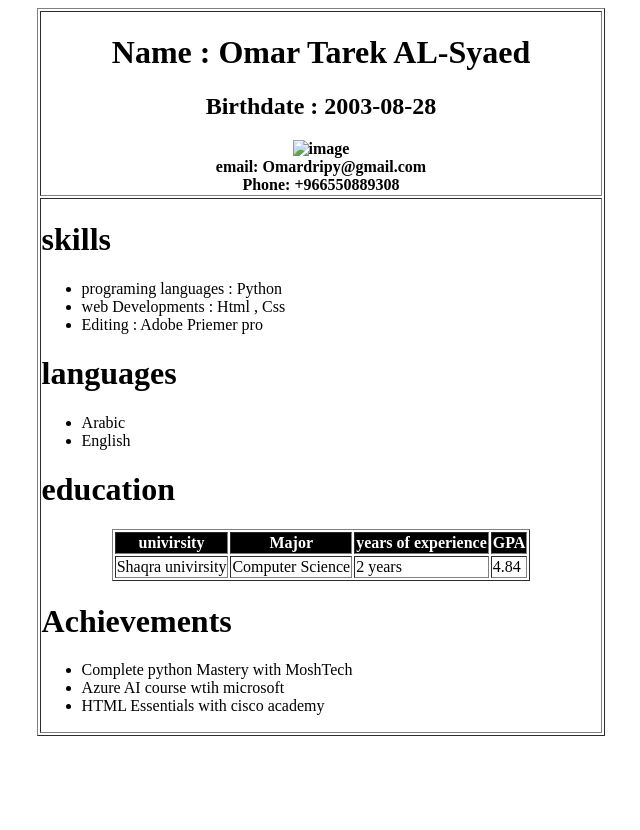
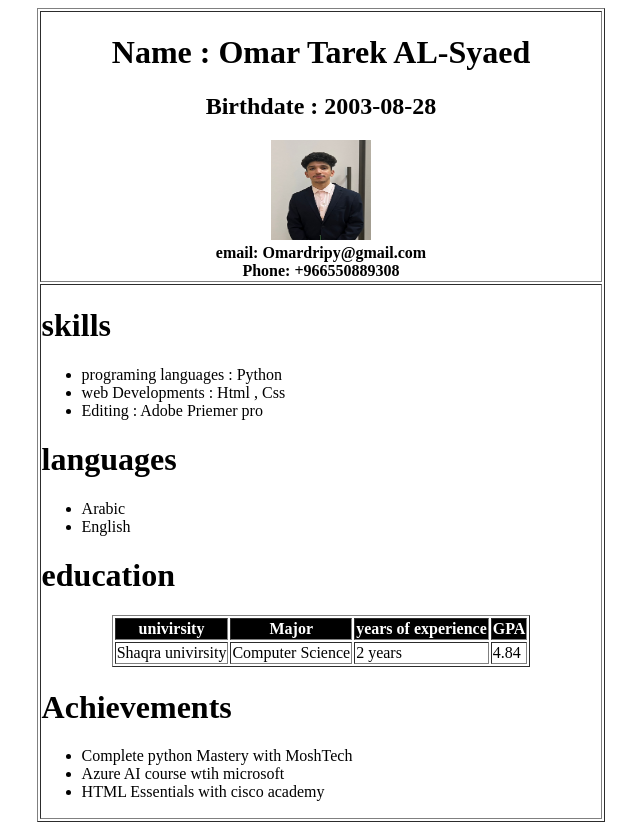
Before and after one commit to OmarTQ/personal-cv, a plain HTML site: page index.html in a window 1280 px wide. Shown: the whole page, without its empty margins (319-959 px from the left). Before the commit the page ends 800 px from the top, so only its background shows below. Drawn offline with Linux system fonts and the light colour scheme.

Commit message:
Update index.html

```diff
--- a/index.html
+++ b/index.html
@@ -13,7 +13,7 @@
             <th>
                 <h1>Name : Omar Tarek AL-Syaed </h1>
                 <h2> Birthdate : 2003-08-28 </h2>
-                <img src="Cv picture.png" width="100px" height="100px" alt="image"><br>
+                <img src="picture.png" width="100px" height="100px" alt="image"><br>
                 email: Omardripy@gmail.com <br>
                 Phone: +966550889308
             </th>
```
